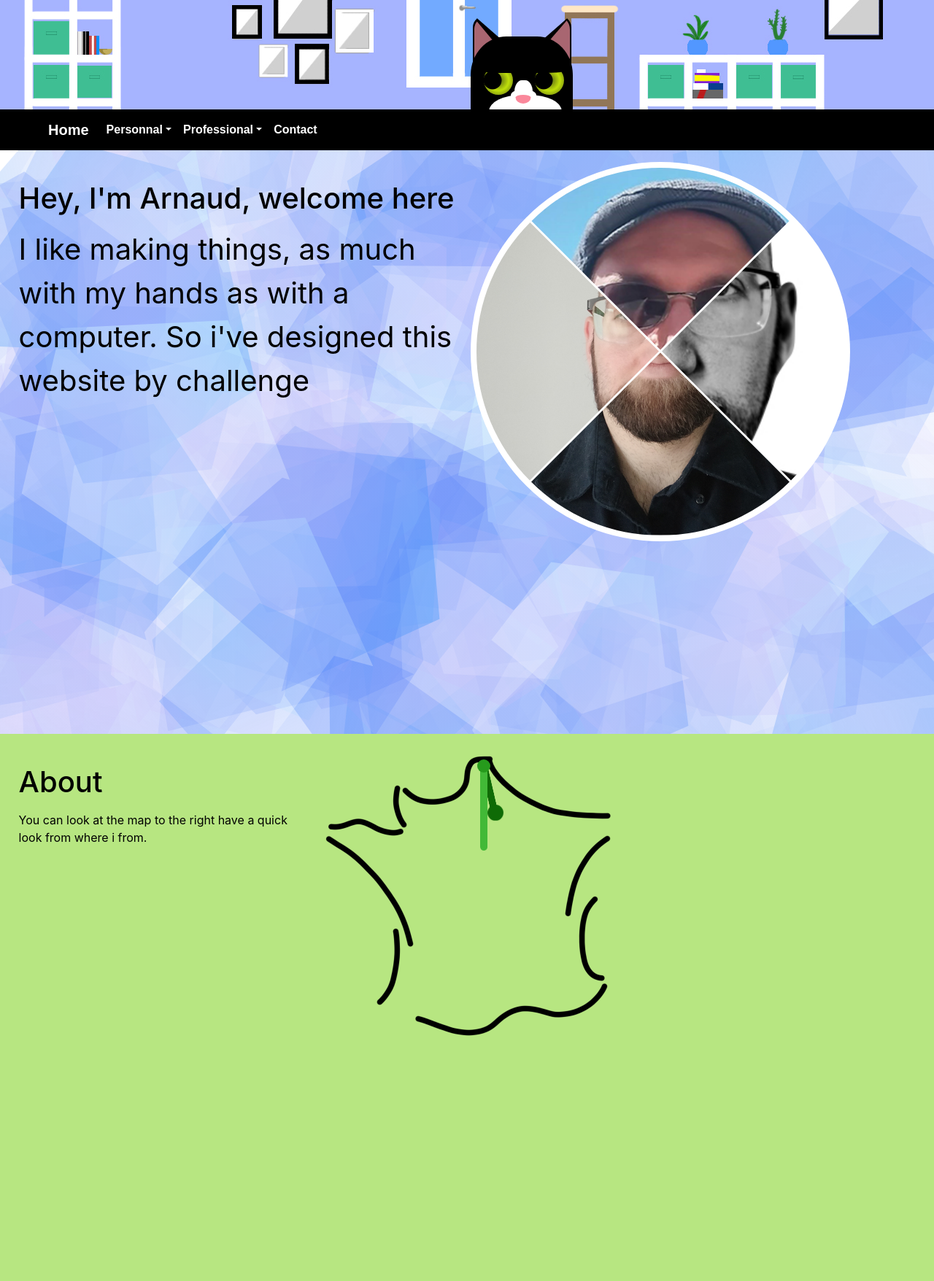
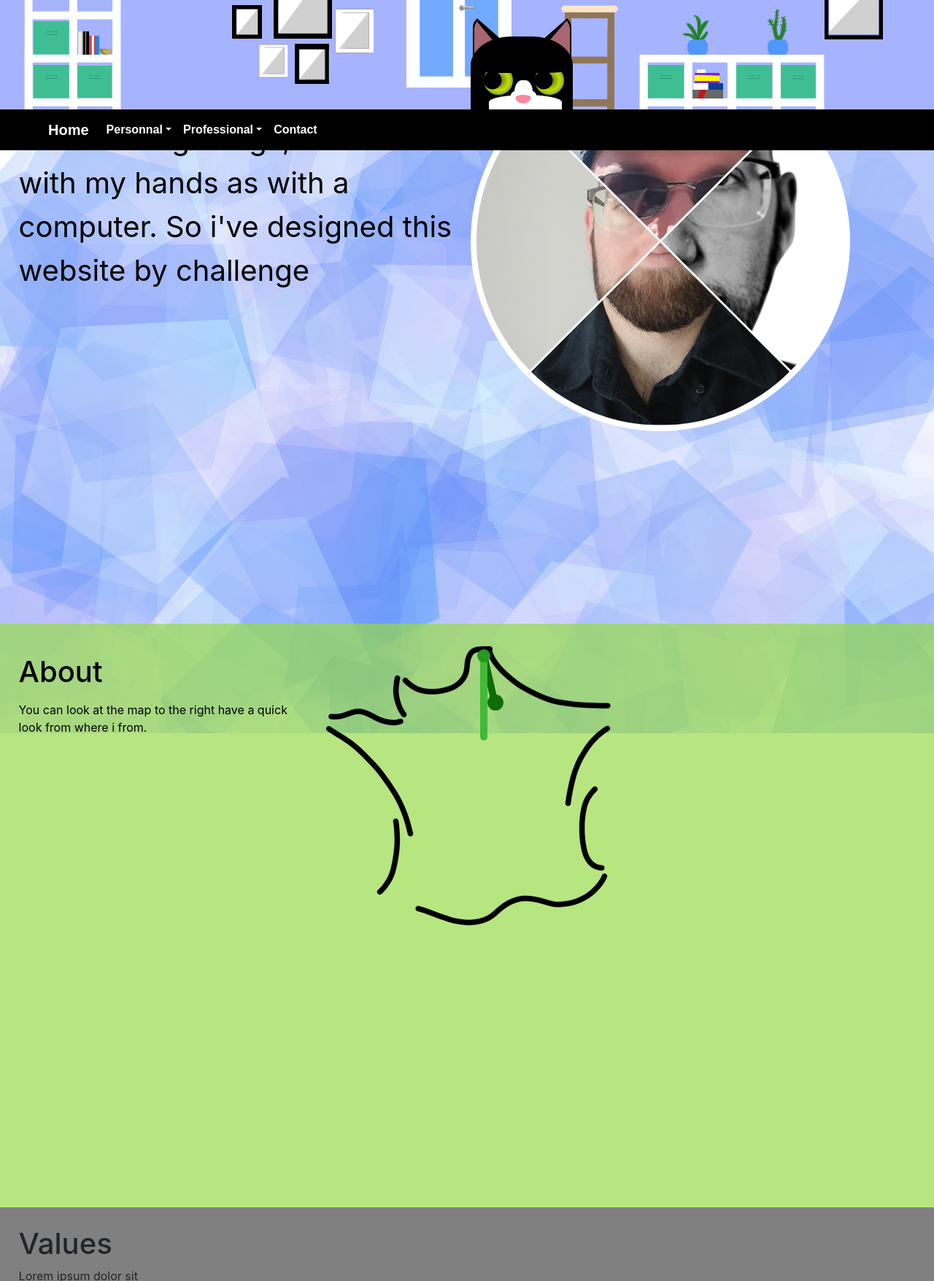
Before and after one commit to SmurfNess/smurfness.github.io, a PHP site: page / in a window 1280 px wide; the page is wider, and only the part inside the window is pictured. Shown: the top 1756 px of that part at 73% size. Run offline with PHP 8.4, Linux system fonts and the light colour scheme.

Commit message:
11042023

```diff
--- a/assets/css/about.css
+++ b/assets/css/about.css
@@ -7,6 +7,7 @@
 	width:100vw ;
 	position: relative;
   padding: 2%;
+  z-index: 5;
 }
 
 .pic-dk {
--- a/assets/css/banner.css
+++ b/assets/css/banner.css
@@ -1,4 +1,8 @@
 /* *********************** banner style ********************** */
 .banner{
-    height: 150px;
-background-color: #a6b3ff;}
+background-color: #a6b3ff;
+height: 150px;
+width: 100%;
+z-index: 1000;
+position: fixed;
+}
--- a/assets/css/home.css
+++ b/assets/css/home.css
@@ -3,7 +3,7 @@
     color: black;
       height: 100vh;
       width:100% ;
-      position: absolute;
+      position: relative;
     padding: 2%;
     font-size: 40px;
     z-index: 100;
@@ -62,30 +62,3 @@
   position: absolute;
 
 }
-
-  #canvas {
-    position: relative;
-    background-color: white;
-    top: 0;
-    left: 0;
-    width: 100%;
-    height: 100%;
-  }
-
-  .fade-out {
-    opacity: 0;
-    transition: opacity 0.5s ease-out;
-  }
-  .fade-in {
-    opacity: 1;
-    transition: opacity 0.5s ease-in;
-  }
-
-/************************************* */
-
-#canvaspolygon {
-  position: relative;
-  background-color: red;
-  width: 500px;
-  height: 500px;
-}
--- a/assets/css/navbar.css
+++ b/assets/css/navbar.css
@@ -2,6 +2,10 @@
 
 .navbar-expand-md{
     background-color: #000000;
+    z-index: 200;
+    position: fixed;
+    top: 150px;
+    width: 100%;
   }
 
   .navbar-expand-md .navbar-brand,
--- a/assets/css/ness.css
+++ b/assets/css/ness.css
@@ -7,6 +7,7 @@
 	animation-duration: 30s;
 	animation-fill-mode: forwards;
 	animation-delay: 15s;
+	z-index: 2;
 }
 
 :root {
@@ -16,23 +17,23 @@
 }
 
 @keyframes hidingness{
-	10%		{ top:20%; 	left: var(--random-left-left);}
+	10%		{ top:125px; 	left: var(--random-left-left);}
 	20%		{ top:0%; 	left: var(--random-left);}
-	30%		{ top:20%; 	left: var(--random-left-right);}
-	40%		{ top:20%; 	left: var(--random-left-left);}
+	30%		{ top:125px; 	left: var(--random-left-right);}
+	40%		{ top:125px; 	left: var(--random-left-left);}
 	45%		{ top:0%; 	left: var(--random-left);}
 	75%		{ top:0%; 	left: var(--random-left);}
-	90%		{ top:20%; 	left: var(--random-left-right);}
+	90%		{ top:125px; 	left: var(--random-left-right);}
 	100%	{ top:0%; 	left: 50%;}
 }
 .purrwhite{
 	background: white;
-	height: 50px;
+	height: 20px;
 	width:100px ;
 	position: absolute;
 	top: 130px;
 	left: 30px;
-	border-radius: 45%;
+	border-radius: 50% 50% 0% 0%;
 }
 .purrwhiteV{
 	background:white;
@@ -41,7 +42,7 @@
 	position: absolute;
 	top: 110px;
 	left: 65px;
-	border-radius: 40%;
+	border-radius: 40% 40% 0% 0%;
 }
 .purrwhiteV2{
 	background: white;
@@ -50,7 +51,7 @@
 	position: absolute;
 	top: 123px;
 	left: 60px;
-	border-radius: 40%;
+	border-radius: 40% 40% 0% 0%;
 }
 .face{
 		background: black;
@@ -150,11 +151,11 @@
 .backpurr{
 		background: black;
 		position: absolute;
-		height: 150px;
+		height: 100px;
 		width: 140px;
 		left: 5px;
 		top: 50px;
-		border-radius: 35%;
+		border-radius: 40% 40% 0% 0%;
 }
 .muzzle {
 		position: absolute;
--- a/assets/css/style.css
+++ b/assets/css/style.css
@@ -1,4 +1,20 @@
 /* *********************** content style ********************** */
+.content{
+  padding-top: 55px;
+
+}
+
+#home {
+  z-index: 5;
+}
+
+#about {
+  z-index: 5;
+}
+
+#values {
+  z-index: 5;
+}
 
 .img-fluid {
   max-width: 500px;
@@ -13,3 +29,25 @@
   filter: none;
   -webkit-filter: none; /* Safari 6.0 - 9.0 */
 }
+
+#canvas {
+  position: fixed;
+  background-color: white;
+  top: 205px;
+  left: 0;
+  width: 100%;
+  height: 100%;
+}
+
+.fade-out {
+  opacity: 0;
+  transition: opacity 0.5s ease-out;
+}
+.fade-in {
+  opacity: 1;
+  transition: opacity 0.5s ease-in;
+}
+
+#fondanimation{
+  position: fixed;
+}
--- a/index.html
+++ b/index.html
@@ -21,12 +21,14 @@
 
   </head>
   <body>
-    <!-- Bandeau avant la navbar -->
-    <div class="banner" id="home">
+    <!-- Animation -->
+    <div class="banner" id="banner">
     <img src="assets/images/fondanimation.jpg" id="fondanimation">
         <div class="animation">
-			  <div class="catback"></div>
-  			<div class="nessclass"> <!-- animation ness-->
+
+        <!-- animation ness-->
+
+  			<div class="nessclass">
 				<div class="ear-r"></div>
 				<div class="ear-l"></div>
 				<div class="ear-l-intern"></div>
@@ -48,7 +50,6 @@
 					<div class="face"></div>
 					<div class="white-line"></div>
 					<div class="muzzle"></div>
-				</div>
 				</div>
 			</div>
 			</div>
@@ -87,8 +88,14 @@
         </ul>
       </div>
     </nav>
+    </div>
+
+    <!-- Background Canvas -->
+
+    <canvas id="canvas"></canvas>
 
     <!-- Contenu -->
+    <div class="content">
     <section id="default">
       <div class="container-home">
 
@@ -115,9 +122,9 @@
         </div>
 
       </div>
-      <div id="canvas-container">
-        <canvas id="canvas"></canvas>
-      </div>
+
+
+
     </section>
 
     <section id="about">
@@ -252,9 +259,6 @@
             <div class="content-text"><p>Lorem ipsum dolor sit amet.</p></div>
           </div>
           <div class="col-md-6">
-            <canvas id="canvaspolygon"></canvas>
-            <img id="image" src="/assets/images/insert1.jpg" style="display: none;">
-
           </div>
         </div>
       </div>
@@ -303,6 +307,7 @@
 
       </div>
     </div>
+  </div>
   </body>
       <!-- jQuery -->
       <script src="https://ajax.googleapis.com/ajax/libs/jquery/3.5.1/jquery.min.js"></script>
```
Also changed, not shown: assets/js/paper.js (deleted, +0 -24 lines), assets/js/scroll.js (added). Lines whose indentation alone changed are shown as unchanged.
